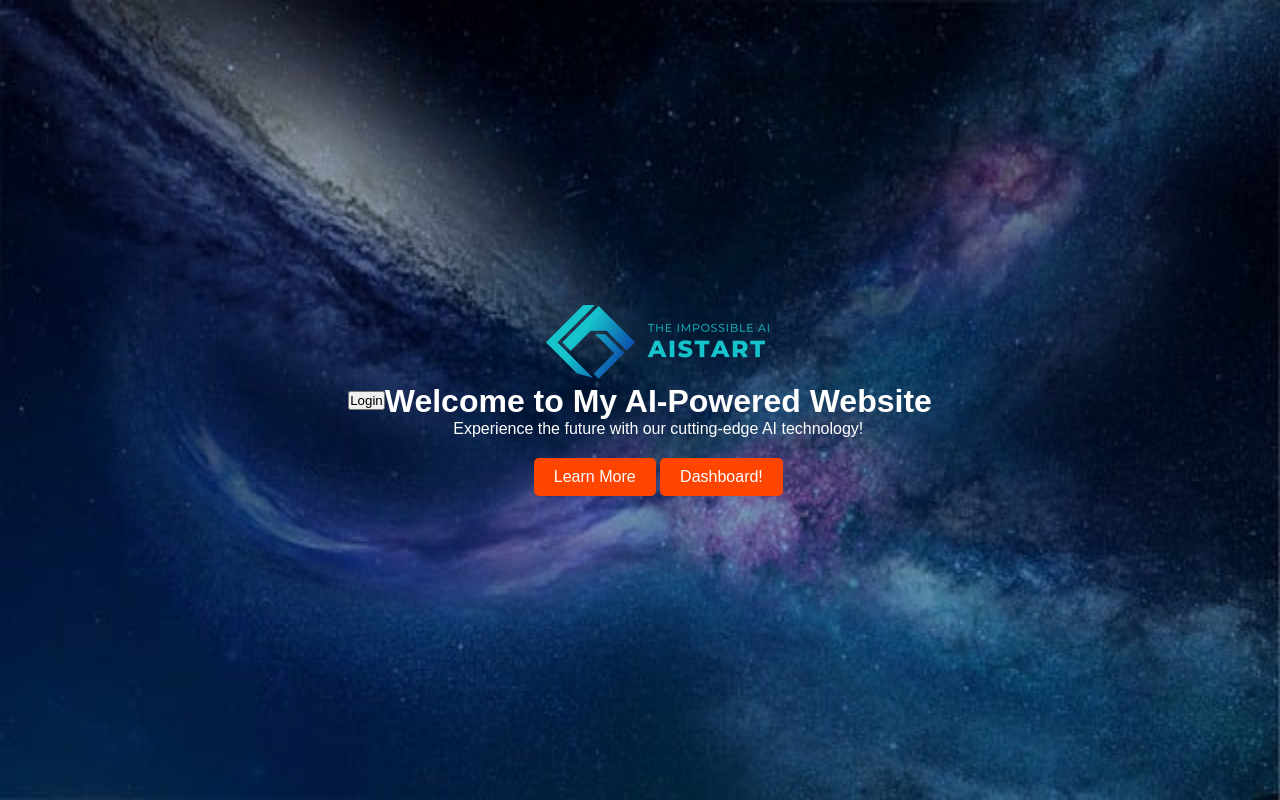
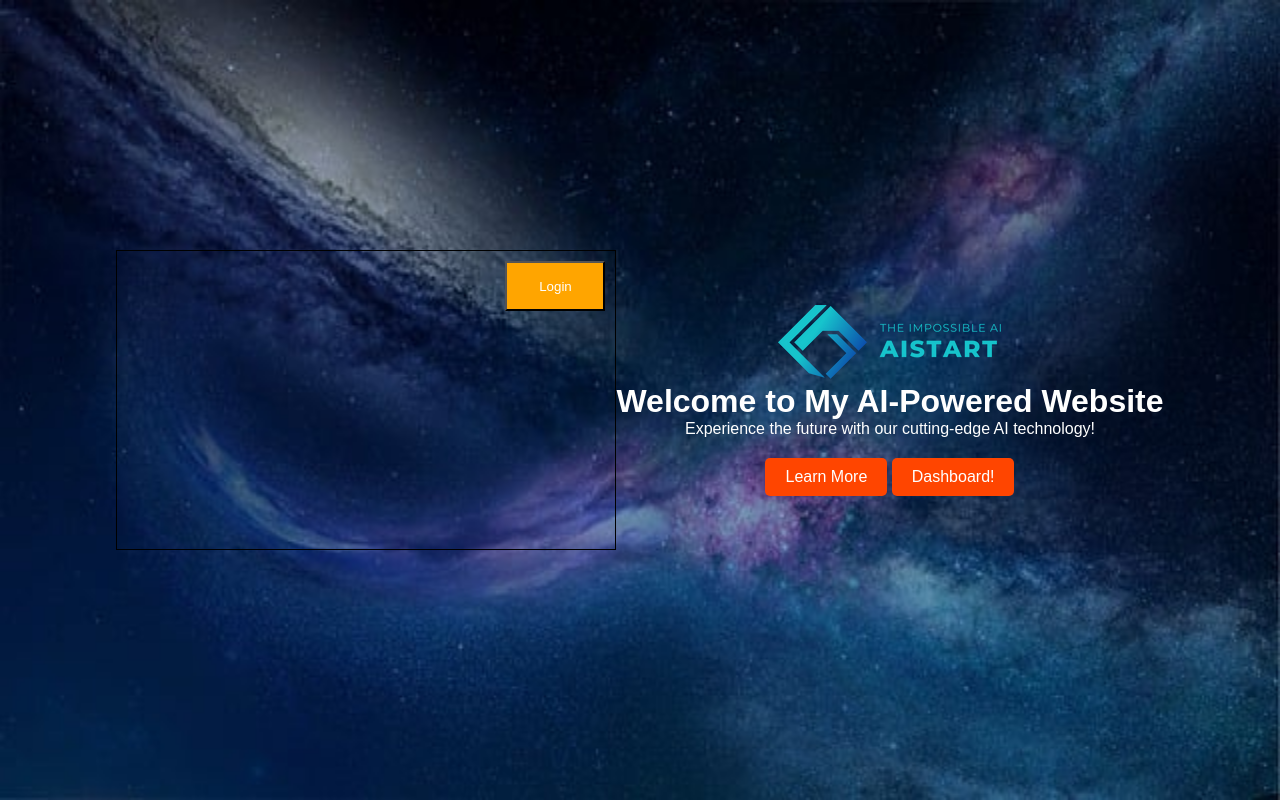
Before and after one commit to Abhinav2011VS/AIStart, a plain HTML site: page index.html in a window 1280 px wide. Drawn offline with Linux system fonts and the light colour scheme.

Commit message:
Update index.html

```diff
--- a/index.html
+++ b/index.html
@@ -6,16 +6,23 @@
     <link rel="icon" type="image/x-icon" href="/favicon.png">
     <title>AI start</title>
     <style>
-        login-button {
+        /* Change the selector from login-button to .login-button */
+        .login-button {
             width: 100px;
             height: 50px;
             background-color: Orange;
             color: White;
             position: absolute; /* This allows the button to be placed anywhere inside the div */
-            top: 120px; /* Adjust the distance from the top edge of the div */
-            right: 80px; /* Adjust the distance from the right edge of the div */
+            /* Adjust the top and right properties */
+            top: 10px; /* Adjust the distance from the top edge of the div */
+            right: 10px; /* Adjust the distance from the right edge of the div */
         }
-        login-div {
+
+        .login-button:hover {
+            background-color: Dark Orange;
+        }
+        /* Change the selector from login-div to .login-div */
+        .login-div {
             width: 500px;
             height: 300px;
             border: 1px solid black;
@@ -72,8 +79,9 @@
     </style>
 </head>
 <body>
-    <div href="/loginmain/" class="login-div">
-        <button class="login-button">Login</button>
+    <!-- Add an onclick attribute to the login button -->
+    <div class="login-div">
+        <button class="login-button" onclick="location.href = '/loginmain/'">Login</button>
     </div>
     <div class="graphics-container">
         <img class="ai-image" src="/AIStart.png" alt="AI-generated graphics">
```
